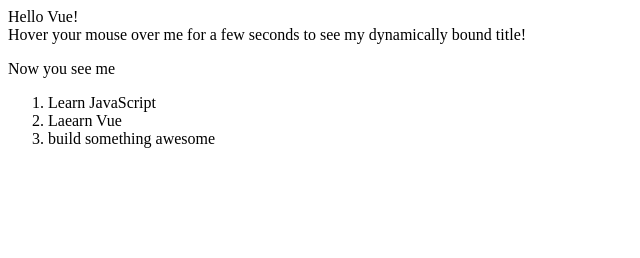
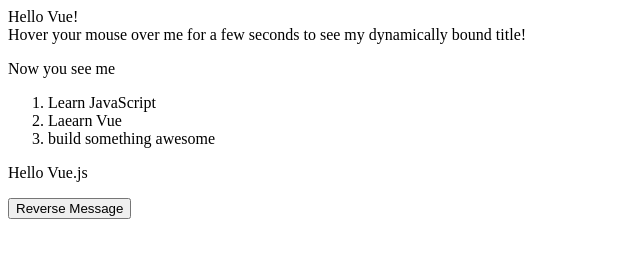
Before and after one commit to torufurukawa/vue-tutorial, a plain HTML site: page index.html in a window 1280 px wide. Shown: the whole page, without its empty margins (0-640 px from the left). Drawn offline with nearby package versions, Linux system fonts and the light colour scheme.

Commit message:
Add app 5

```diff
--- a/app.js
+++ b/app.js
@@ -29,3 +29,15 @@
     ]
   }
 });
+
+var app5 = new Vue({
+  el: '#app-5',
+  data: {
+    message: 'Hello Vue.js'
+  },
+  methods: {
+    reverseMessage: function () {
+      this.message = this.message.split('').reverse().join('');
+    }
+  }
+});
--- a/index.html
+++ b/index.html
@@ -25,6 +25,11 @@
       </ol>
     </div>
 
+    <div id="app-5">
+      <p>{{ message }}</p>
+      <button v-on:click="reverseMessage">Reverse Message</button>
+    </div>
+
     <script src="./app.js"></script>
   </body>
 </html>
```
